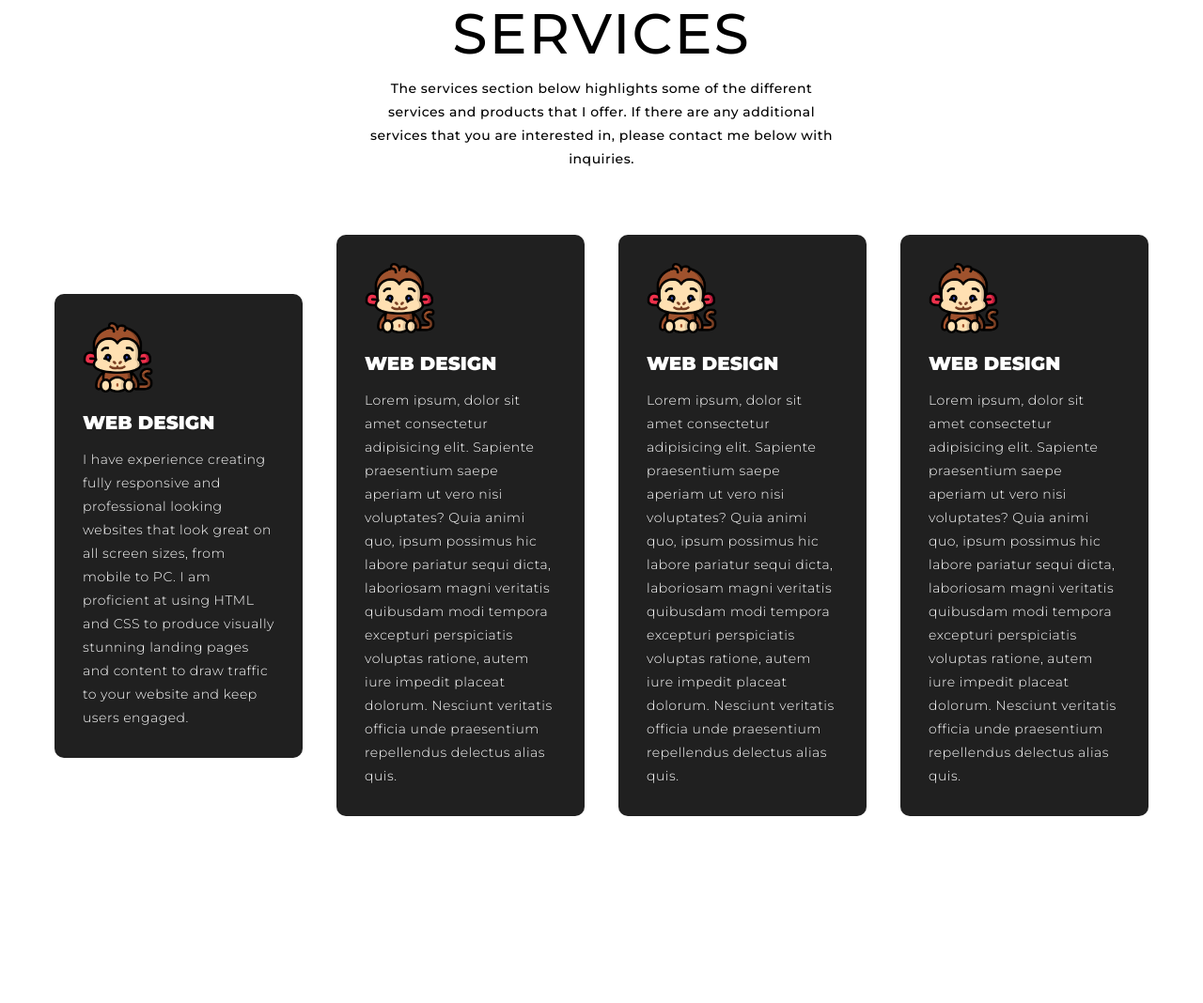
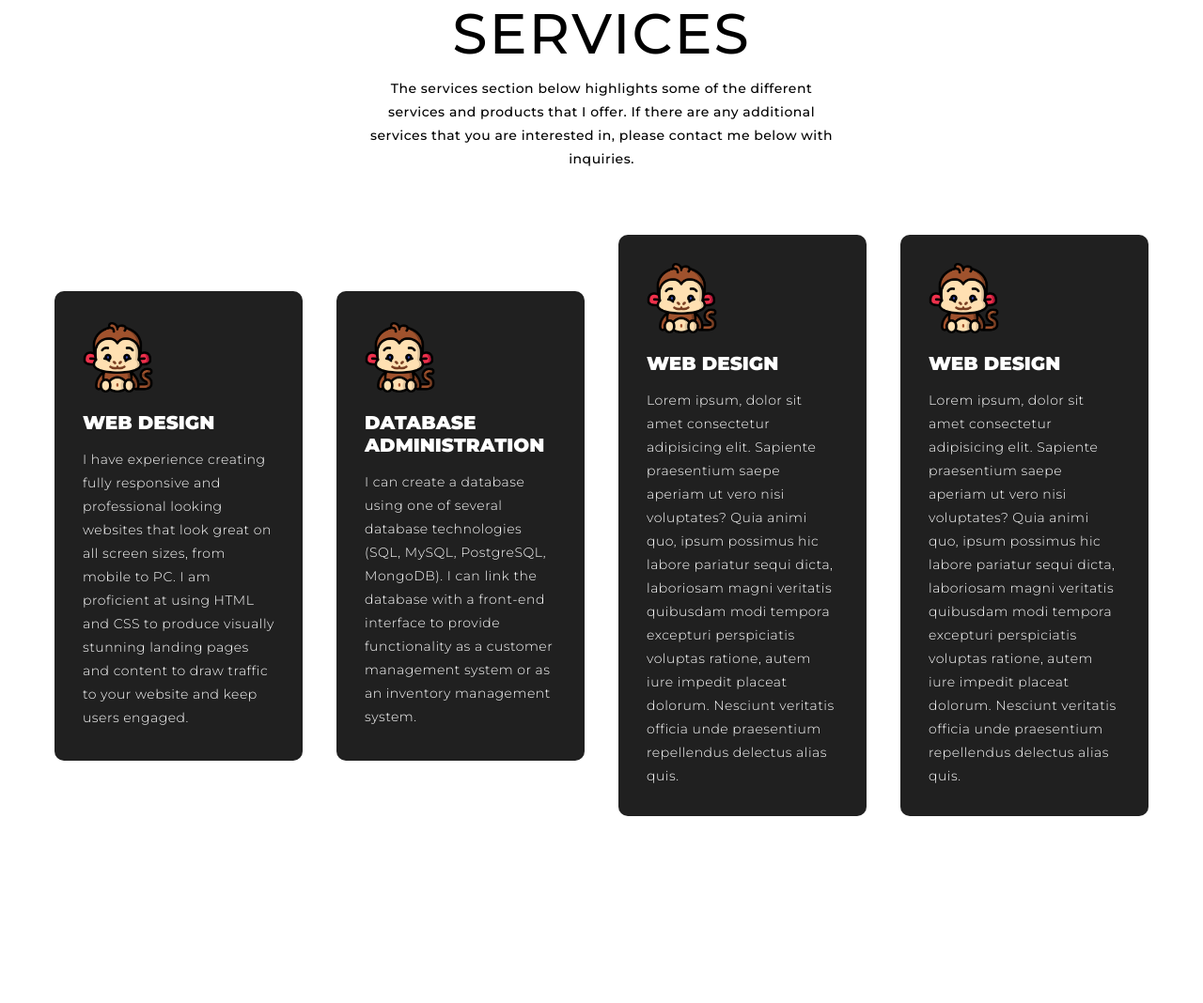
Before and after one commit to DDeShon/Developer-Portfolio, a PHP site: page / in a window 1280 px wide. Shown: the part 901-1969 px from the top of the page at 94% size. Run offline with PHP 8.4, Linux system fonts and the light colour scheme.

Commit message:
additional updates for services section

```diff
--- a/Styles/styles.css
+++ b/Styles/styles.css
@@ -356,6 +356,7 @@ p {
   color: white;
   font-size: 2rem;
   margin-bottom: 10px;
+  text-align: left;
   text-transform: uppercase;
 }
 
@@ -616,6 +617,7 @@ textarea {
 
   /* Services Section */
   #services .service-bottom .service-item {
+    min-height: 420px;
     flex-basis: 45%;
     margin: 1.5%;
   }
@@ -716,6 +718,7 @@ textarea {
 
   /*  Services Section  */
   #services .service-bottom .service-item {
+    min-height: 500px;
     flex-basis: 22%;
     margin: 1.5%;
   }
--- a/index.html
+++ b/index.html
@@ -73,14 +73,12 @@
             <div class="icon">
               <img src="/Images/Code_Monkey.png" />
             </div>
-            <h2>Web Design</h2>
+            <h2>Database Administration</h2>
             <p>
-              Lorem ipsum, dolor sit amet consectetur adipisicing elit. Sapiente
-              praesentium saepe aperiam ut vero nisi voluptates? Quia animi quo,
-              ipsum possimus hic labore pariatur sequi dicta, laboriosam magni
-              veritatis quibusdam modi tempora excepturi perspiciatis voluptas
-              ratione, autem iure impedit placeat dolorum. Nesciunt veritatis
-              officia unde praesentium repellendus delectus alias quis.
+              I can create a database using one of several database technologies
+              (SQL, MySQL, PostgreSQL, MongoDB). I can link the database with a
+              front-end interface to provide functionality as a customer
+              management system or as an inventory management system.
             </p>
           </div>
           <div class="service-item">
```
